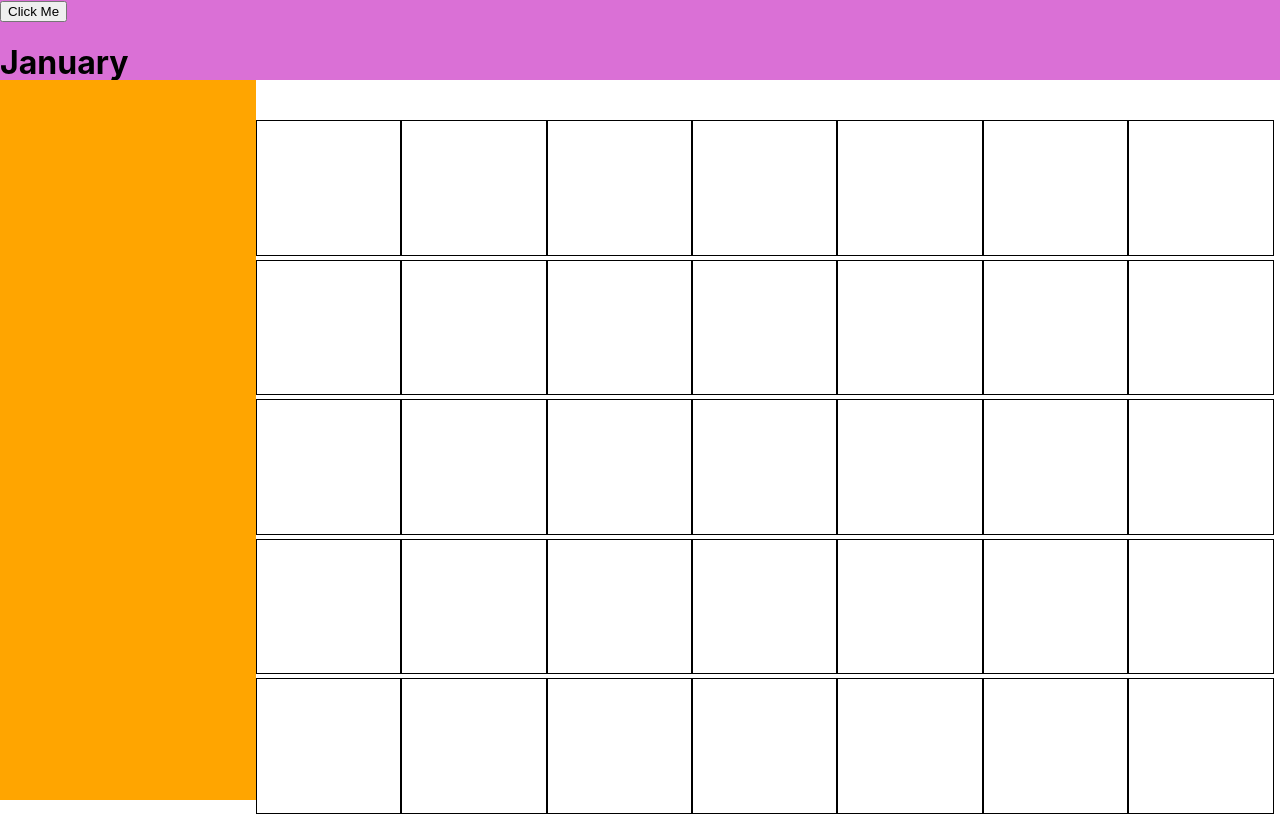
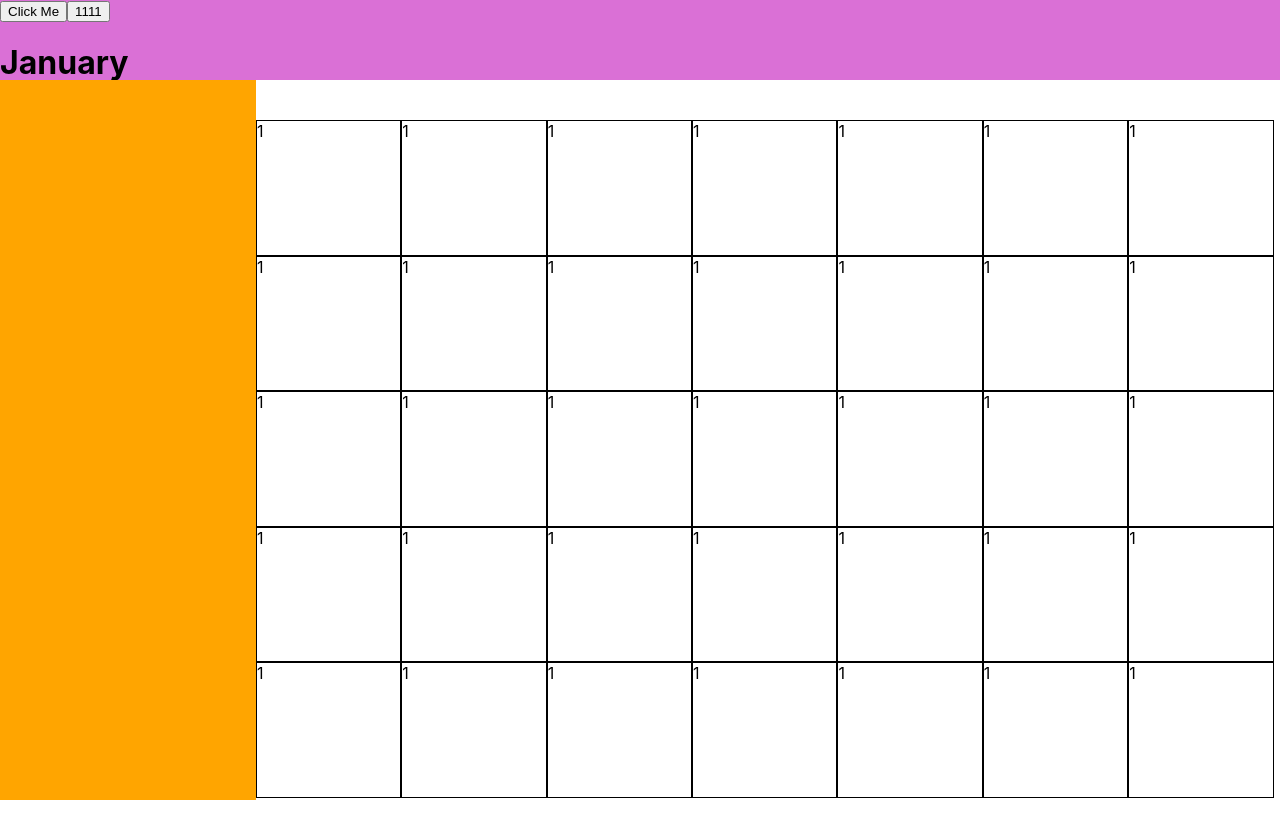
Before and after one commit to nickmckenney/calanderprojectMERN, a React (Create React App) app: page / in a window 1280 px wide. Built offline with nearby package versions, Linux system fonts and the light colour scheme; no server answers.

Commit message:
Both buttons for switching months r working

```diff
--- a/src/App.js
+++ b/src/App.js
@@ -114,7 +114,13 @@ class App extends Component {
       });
     }
   };
-
+  clickHandlerPrev = () => {
+    if (this.state.index > 0) {
+      this.setState({
+        index: this.state.index - 1
+      });
+    }
+  };
   componentDidMount() {
     this.grabHolidayMonth();
     this.firstDay();
@@ -123,11 +129,16 @@ class App extends Component {
   render() {
     return (
       <div className="App">
-        <Container {...this.state} dayCounter={this.dayCounter} />
+        <Container
+          {...this.state}
+          dayCounter={this.dayCounter}
+          days={this.daysPerMonth}
+        />
         <Month
           {...this.state}
           months={this.months}
           clickHandler={this.clickHandler}
+          clickHandlerPrev={this.clickHandlerPrev}
         />
         <Aside />
       </div>
--- a/src/Container.js
+++ b/src/Container.js
@@ -7,9 +7,12 @@ class Board extends React.Component {
   }
   renderSquare = () => {
     var rows = [];
-    let containerForDays = [];
+
+    let days = this.props.days;
+
+    console.log(days);
     for (var i = 0; i < 35; i++) {
-      rows.push(<Square value={containerForDays[i]} key={i} />);
+      rows.push(<Square value={1} key={i} />);
     }
     return <div>{rows}</div>;
   };
--- a/src/Month.js
+++ b/src/Month.js
@@ -13,6 +13,9 @@ class Month extends React.Component {
         <button className="btn" onClick={() => this.props.clickHandler()}>
           Click Me
         </button>
+        <button className="" onClick={() => this.props.clickHandlerPrev()}>
+          1111
+        </button>
 
         <h1>{this.props.months[this.props.index + 1]}</h1>
       </div>
```
